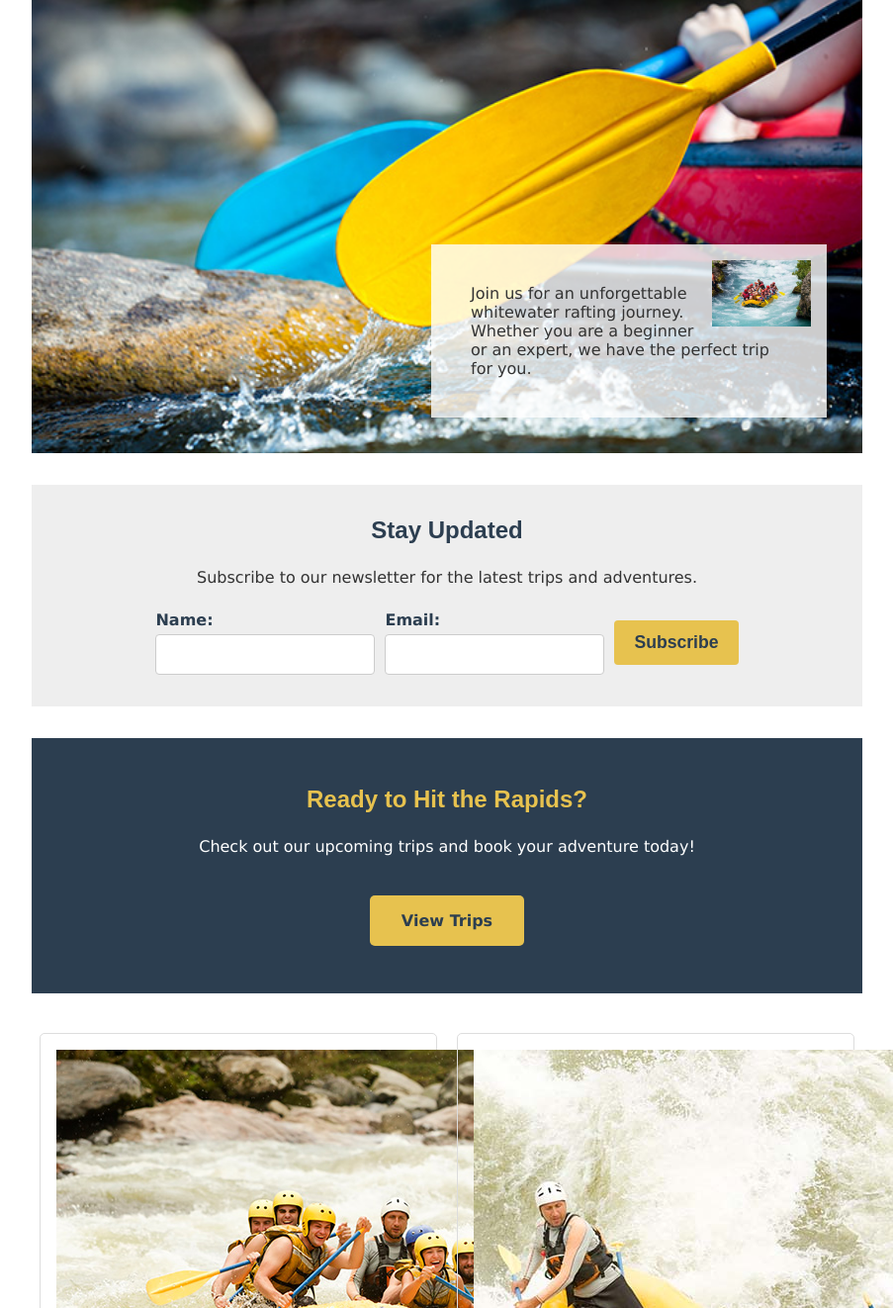
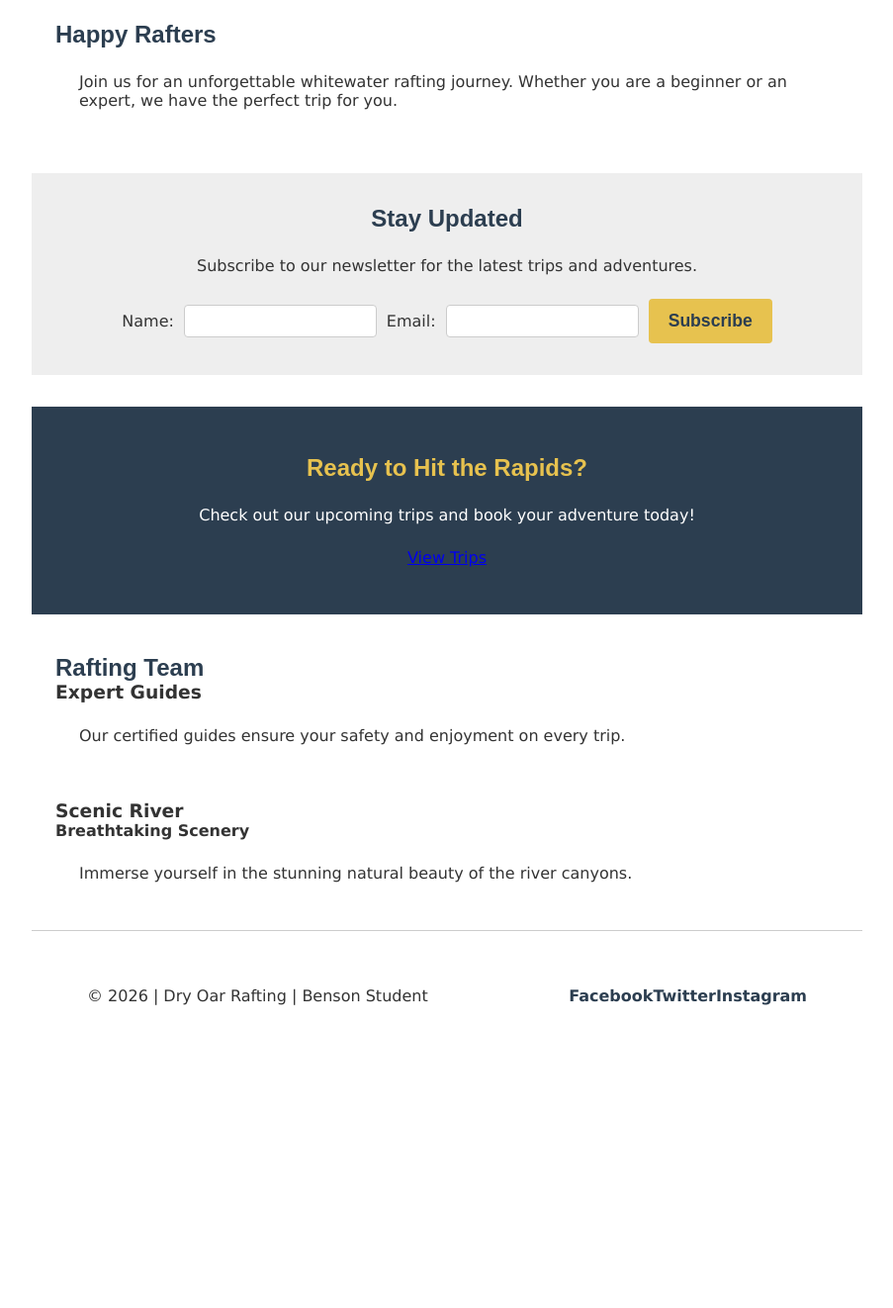
Before and after one commit to benson3kg/wdd130, a plain HTML site: page wwr/index.html in a window 1280 px wide. Shown: the part 335-1657 px from the top of the page at 99% size, without its empty margins (188-1091 px from the left). After the commit the page ends 1407 px from the top, so only its background shows below. Drawn offline with Linux system fonts and the light colour scheme.

Commit message:
Update index.html

```diff
--- a/wwr/index.html
+++ b/wwr/index.html
@@ -1,13 +1,13 @@
 <!DOCTYPE html>
 <html lang="en-US">
-
 <head>
     <meta charset="UTF-8">
     <meta name="viewport" content="width=device-width, initial-scale=1.0">
+    <meta name="description" content="Experience thrilling white water rafting adventures with Dry Oar Rafting. Join us for unforgettable river expeditions for all skill levels.">
+    <meta name="author" content="Benson">
     <title>Whitewater Rafting | Home</title>
     <link rel="stylesheet" href="styles/rafting.css">
 </head>
-
 <body>
     <header>
         <img src="images/logo.png" alt="Dry Oar Rafting Logo">
@@ -20,28 +20,26 @@
     </header>
 
     <main>
-        <div class="hero">
-            <img src="images/rafting20_600.jpg" alt="Rafting Adventure Hero">
-            <h1>Experience the Thrill of a Lifetime</h1>
-            <article>
-                <img src="images/rafting53_600.jpg" alt="Happy Rafters">
-                <p>Join us for an unforgettable whitewater rafting journey. Whether you are a
-                    beginner or an expert, we have the perfect trip for you.</p>
-            </article>
-        </div>
+        <section class="hero">
+            <h1>Rafting Adventure Hero</h1>
+            <p>Experience the Thrill of a Lifetime</p>
+        </section>
+
+        <section class="happy-rafters">
+            <h2>Happy Rafters</h2>
+            <p>Join us for an unforgettable whitewater rafting journey. Whether you are a beginner or an expert, we have the perfect trip for you.</p>
+        </section>
 
         <section class="newsletter">
             <h2>Stay Updated</h2>
             <p>Subscribe to our newsletter for the latest trips and adventures.</p>
             <form>
-                <div class="form-item">
-                    <label for="name">Name:</label>
-                    <input type="text" id="name" name="name" required>
-                </div>
-                <div class="form-item">
-                    <label for="email">Email:</label>
-                    <input type="email" id="email" name="email" required>
-                </div>
+                <label for="name">Name:</label>
+                <input type="text" id="name" name="name">
+
+                <label for="email">Email:</label>
+                <input type="email" id="email" name="email">
+
                 <button type="submit">Subscribe</button>
             </form>
         </section>
@@ -49,37 +47,29 @@
         <section class="cta">
             <h2>Ready to Hit the Rapids?</h2>
             <p>Check out our upcoming trips and book your adventure today!</p>
-            <a href="trips.html" class="cta-btn">View Trips</a>
+            <a href="trips.html" class="button">View Trips</a>
         </section>
 
-        <section class="grid-content">
-            <div class="grid-item">
-                <img src="images/rafting4_600.jpg" alt="Rafting Team">
-                <h3>Expert Guides</h3>
-                <p>Our certified guides ensure your safety and enjoyment on every trip.</p>
-            </div>
-            <div class="grid-item">
-                <img src="images/rafting56_600.jpg" alt="Scenic River">
-                <h3>Breathtaking Scenery</h3>
-                <p>Immerse yourself in the stunning natural beauty of the river canyons.</p>
-            </div>
+        <section class="team">
+            <h2>Rafting Team</h2>
+            <h3>Expert Guides</h3>
+            <p>Our certified guides ensure your safety and enjoyment on every trip.</p>
+        </section>
+
+        <section class="scenery">
+            <h3>Scenic River</h3>
+            <h4>Breathtaking Scenery</h4>
+            <p>Immerse yourself in the stunning natural beauty of the river canyons.</p>
         </section>
     </main>
 
     <footer>
-        <p>&copy; 2026 | Dry Oar Rafting | Benson Student</p>
-        <nav class="socialmedia">
-            <a href="https://facebook.com">
-                <img src="images/facebook.png" alt="Facebook">
-            </a>
-            <a href="https://twitter.com">
-                <img src="images/twitter.png" alt="Twitter">
-            </a>
-            <a href="https://instagram.com">
-                <img src="images/instagram.png" alt="Instagram">
-            </a>
+        <p>© 2026 | Dry Oar Rafting | Benson Student</p>
+        <nav class="social-links">
+            <a href="#">Facebook</a>
+            <a href="#">Twitter</a>
+            <a href="#">Instagram</a>
         </nav>
     </footer>
 </body>
-
 </html>
```
